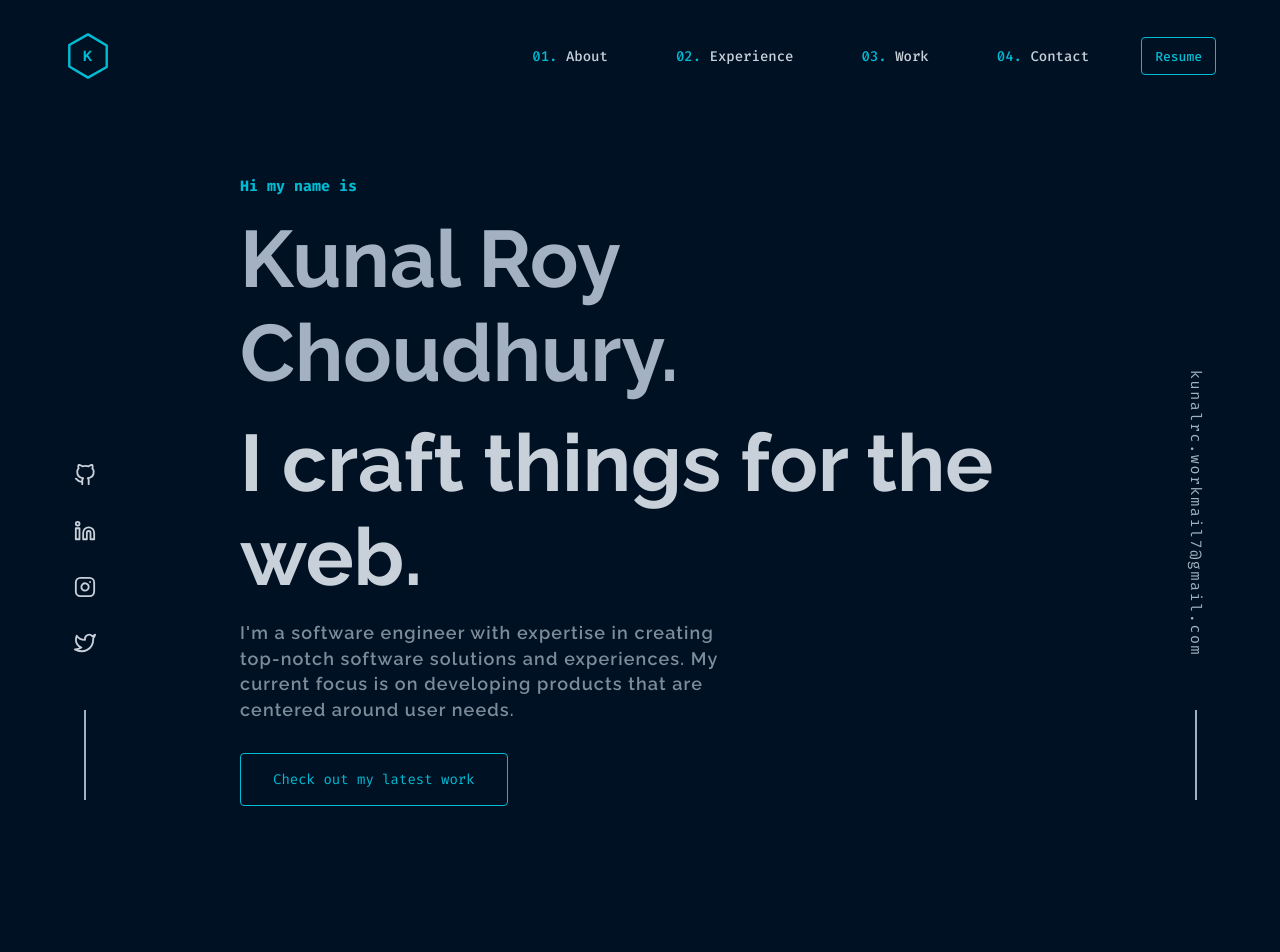
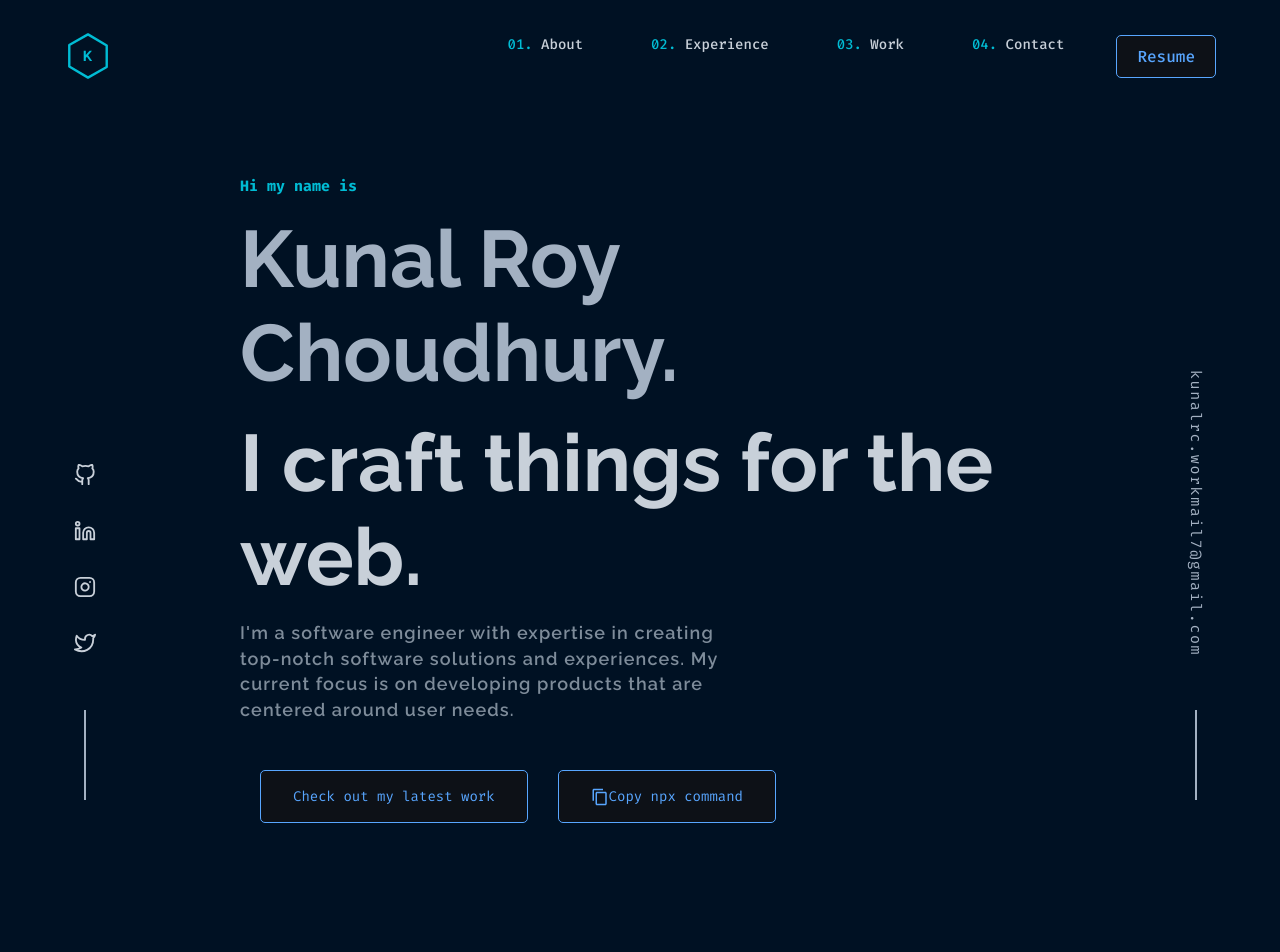
Before and after one commit to krockxz/portfolio, a Next.js app: page / in a window 1280 px wide. Shown: the top 952 px of the page. Built offline with nearby package versions, Linux system fonts and the light colour scheme; no server answers.

Commit message:
added npm command

```diff
--- a/package.json
+++ b/package.json
@@ -12,6 +12,7 @@
     "@types/node": "^20.11.17",
     "@types/react": "^18.2.55",
     "@types/react-dom": "18.0.11",
+    "copy-to-clipboard": "^3.3.3",
     "eslint": "8.35.0",
     "eslint-config-next": "13.2.3",
     "framer-motion": "^11.0.3",
@@ -19,6 +20,7 @@
     "react-dom": "^18.2.0",
     "react-icons": "^4.8.0",
     "react-intersection-observer": "^9.4.3",
+    "react-toastify": "^10.0.5",
     "typescript": "^5.3.3"
   },
   "devDependencies": {
--- a/src/components/Button.tsx
+++ b/src/components/Button.tsx
@@ -1,11 +1,28 @@
 import Link from "next/link";
-import React from "react";
+import React, { useState } from "react";
+import 'react-toastify/dist/ReactToastify.css';
 
-function Button({ text, link }: { text: string; link: string }) {
+interface ButtonProps {
+  text: string;
+  link?: string; // Optional because a button might not always navigate
+  onClick?: () => void; // Optional because a button might not always have an onClick handler
+  style?: React.CSSProperties; // Using React's built-in type for style objects
+  className?: string; // Optional for additional CSS class names
+}
+
+function Button({ text, link, onClick, style, className }: ButtonProps) {
+  if (link) {
+    return (
+      <Link href={link} passHref legacyBehavior>
+        <a className={`btn ${className}`} style={style}>{text}</a>
+      </Link>
+    );
+  }
+
   return (
-    <Link className="btn" href={link}>
+    <button className={`btn ${className}`} onClick={onClick} style={style}>
       {text}
-    </Link>
+    </button>
   );
 }
 
--- /dev/null
+++ b/src/components/CopyButton.tsx
@@ -0,0 +1,48 @@
+import React, { useState } from 'react';
+import { toast } from 'react-toastify'; // Ensure this path is correct
+
+export const CopyIcon = () => (
+  <svg xmlns="http://www.w3.org/2000/svg" height="18px" viewBox="0 0 24 24" width="18px" fill="currentColor">
+    <path d="M0 0h24v24H0z" fill="none"/>
+    <path d="M16 1H4c-1.1 0-2 .9-2 2v14h2V3h12V1zm3 4H8c-1.1 0-2 .9-2 2v14c0 1.1.9 2 2 2h11c1.1 0 2-.9 2-2V7c0-1.1-.9-2-2-2zm0 16H8V7h11v14z"/>
+  </svg>
+);
+
+export const CheckIcon = () => (
+  <svg xmlns="http://www.w3.org/2000/svg" height="18px" viewBox="0 0 24 24" width="18px" fill="#00FF00">
+    <path d="M0 0h24v24H0z" fill="none"/>
+    <path d="M9 16.17L4.83 12l-1.42 1.41L9 19 21 7l-1.41-1.41z"/>
+  </svg>
+);
+
+interface CopyButtonProps {
+  text: string;
+  className?: string;
+}
+
+const CopyButton: React.FC<CopyButtonProps> = ({ text, className }) => {
+  const [isCopied, setIsCopied] = useState(false);
+
+  const copyToClipboard = (text: string) => {
+    navigator.clipboard.writeText(text).then(() => {
+      setIsCopied(true);
+      toast.success('Command copied to clipboard!');
+      setTimeout(() => setIsCopied(false), 2000); // Reset after 2 seconds
+    }).catch(err => {
+      toast.error('Failed to copy!');
+      console.error('Copy failed:', err);
+    });
+  };
+
+  return (
+    <button
+      className={`btn ${className} ${isCopied ? 'copied' : ''}`} // Add 'copied' class for dynamic styles
+      onClick={() => copyToClipboard(text)}
+    >
+      {isCopied ? <CheckIcon /> : <CopyIcon />}
+      <span>{isCopied ? "Copied" : "Copy npx command"}</span>
+    </button>
+  );
+};
+
+export default CopyButton;
--- /dev/null
+++ b/src/scss/components/_copybutton.scss
@@ -0,0 +1,22 @@
+.btn {
+    color: var(--theme-color);
+    padding: 0.75em 1em;
+    text-decoration: none;
+    border: 1px solid var(--theme-color);
+    border-radius: 4px;
+    background-color: transparent;
+    font-family: "SF Mono", "Fira Code", "Fira Mono", "Roboto Mono", monospace;
+    font-size: var(--tsm);
+    outline: none;
+    cursor: pointer; // Ensure cursor pointer is consistent
+    display: flex;
+    align-items: center;
+    justify-content: center;
+    gap: 20px; // Space between icon and text
+
+    &:hover,
+    &:focus {
+      background-color: var(--lightest-navy);
+      box-shadow: 0 0 10px var(--theme-color); // Optional: Add glow effect on hover if desired
+    }
+  }
--- a/src/scss/sections/_hero.scss
+++ b/src/scss/sections/_hero.scss
@@ -41,3 +41,28 @@
     }
   }
 }
+.hero-button {
+  display: flex;
+  align-items: center; /* Center buttons vertically */
+  gap: 20px; /* Adjust gap between buttons */
+  margin-top: 2rem;
+}
+
+.btn {
+  background-color: #0D1117; /* Dark background */
+  color: #58a6ff; /* Bright text color */
+  border: 1px solid #58a6ff; /* Border color */
+  padding: 10px 20px; /* Padding around the text */
+  font-size: 16px; /* Text size */
+  border-radius: 5px; /* Rounded corners */
+  cursor: pointer; /* Pointer cursor on hover */
+  outline: none; /* No outline */
+  display: flex;
+  align-items: center;
+  justify-content: center;
+}
+
+.btn:hover {
+  background-color: #161B22; /* Slightly lighter background on hover */
+  box-shadow: 0 0 8px #58a6ff; /* Glowing effect */
+}
--- a/src/sections/Hero.tsx
+++ b/src/sections/Hero.tsx
@@ -1,8 +1,12 @@
 import Button from "@/components/Button";
-import Link from "next/link";
-import React from "react";
 import { motion } from "framer-motion";
+import React, { useState } from 'react';
+import CopyButton from "@/components/CopyButton";
+import { ToastContainer } from 'react-toastify';
+import 'react-toastify/dist/ReactToastify.css';
+
 function Hero() {
+  const [copied, setCopied] = useState(false);
   return (
     <div className="hero">
       <motion.h1
@@ -64,12 +68,10 @@ function Hero() {
           ease: "easeInOut",
           delay: 1.65,
         }}
-      >
-        <Button
-          text="Check out my latest work"
-          link="https://kunalrc-portfolio.vercel.app/" //work
-        />
-      </motion.div>
+      >  <ToastContainer />
+         <Button text="Check out my latest work" link="https://kunalrc-portfolio.vercel.app/" style={{ marginRight: '10px' }} />
+         <CopyButton text="npx kunalrc" className="btn" />
+    </motion.div>
     </div>
   );
 }
```
Also changed, not shown: src/scss/components/_button.scss (line endings or trailing spaces), 2 other files (tests, documents, lock files or other folders).
